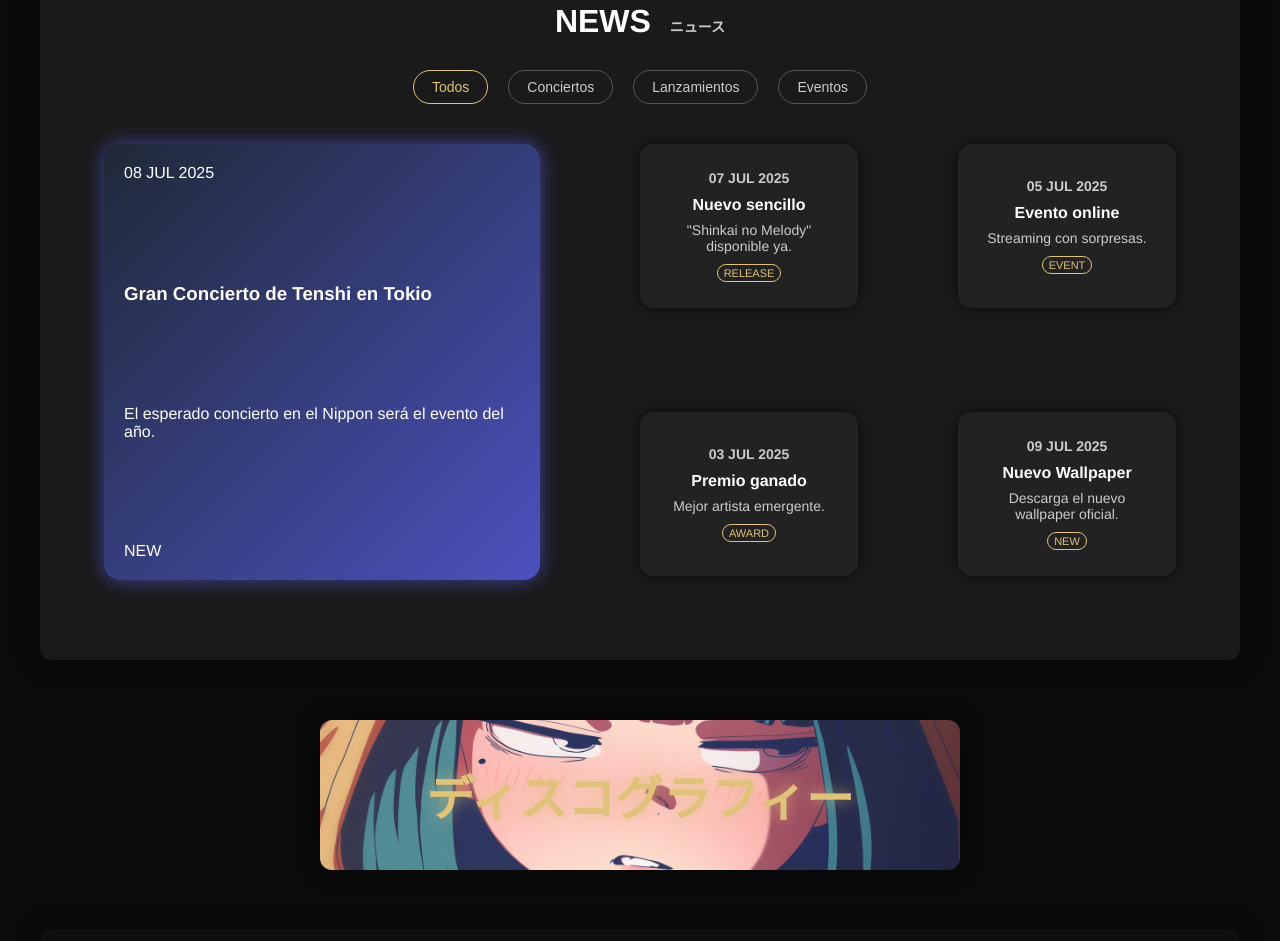
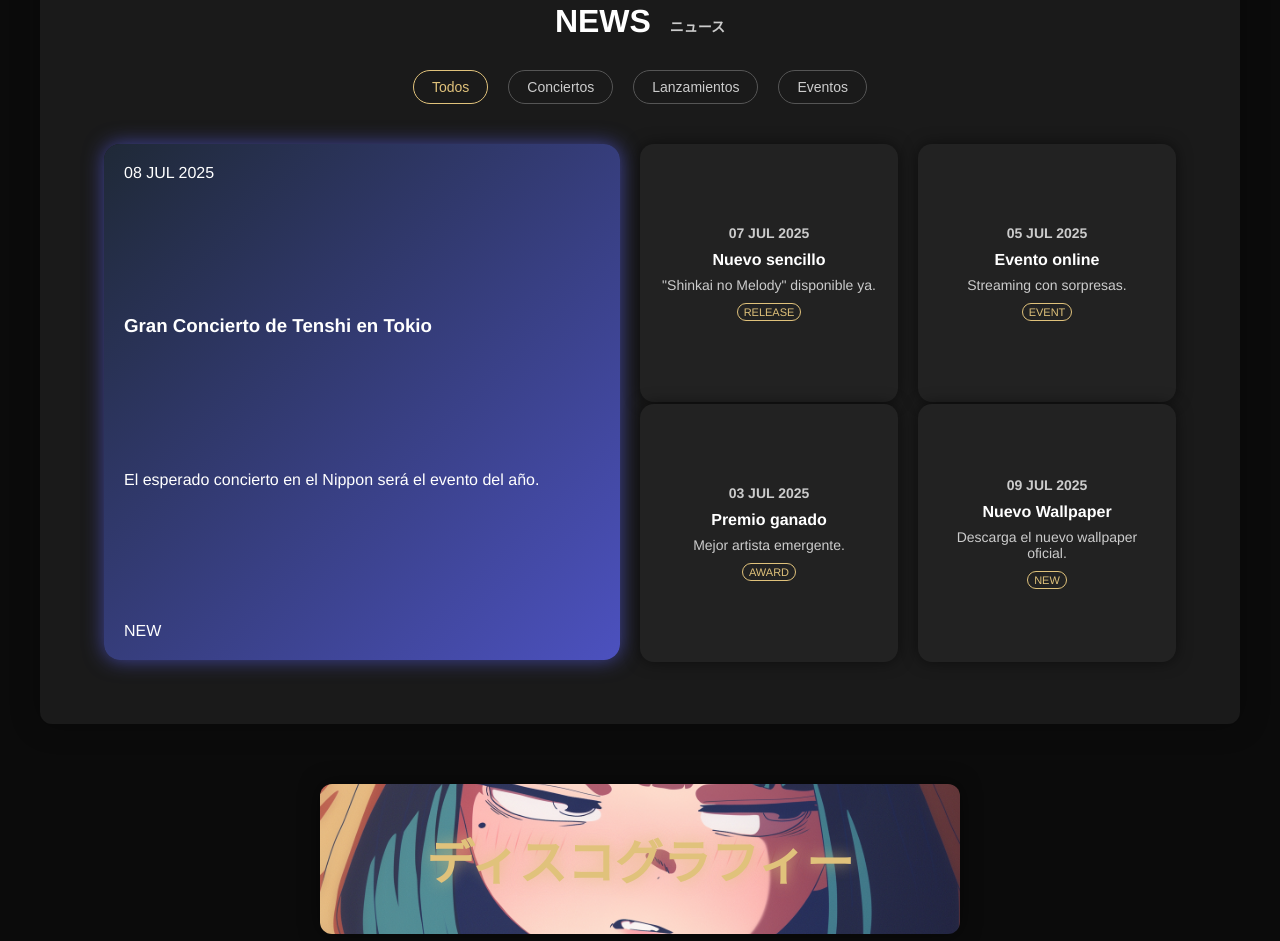
Before and after one commit to jtenshix/J-tenshi-music, a plain HTML site: page mi-sitio-web.html in a window 1280 px wide. Shown: the part 807-1748 px from the top of the page. Drawn offline with Linux system fonts and the light colour scheme.

Commit message:
Update mi-sitio-web.html

```diff
--- a/mi-sitio-web.html
+++ b/mi-sitio-web.html
@@ -174,7 +174,7 @@
          Esto hace que el ancho de N1 sea igual al ancho combinado de N2+N3 y N4+N5. */
       grid-template-columns: 2fr 1fr 1fr;
       grid-template-rows: repeat(2, 1fr); /* Dos filas de igual altura */
-      gap: 100px;
+      gap: 20px;
       /* Ajustar la altura máxima del grid para que N1 pueda formar un cuadrado
          y las tarjetas a la derecha se alineen correctamente.
          Este valor podría requerir un ajuste fino en tu entorno real para la perfección. */
@@ -208,7 +208,7 @@
       flex-direction: column;
       justify-content: center;
       cursor: pointer;
-      aspect-ratio: 8 / 6; /* Mantiene la relación de aspecto horizontal para las tarjetas pequeñas */
+      aspect-ratio: 1 / 1; /* Mantiene la relación de aspecto horizontal para las tarjetas pequeñas */
       overflow: hidden; /* Para asegurar que el contenido no desborde */
     }
 
```
